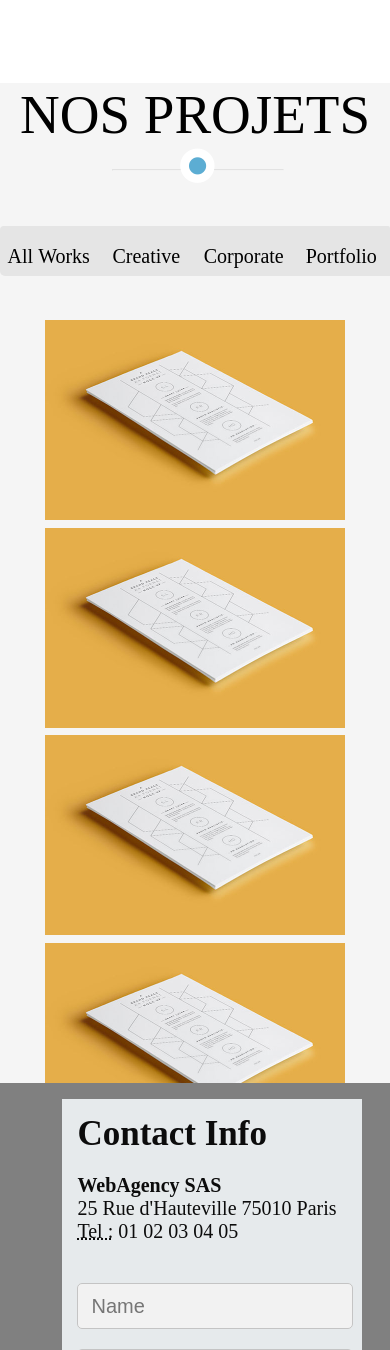
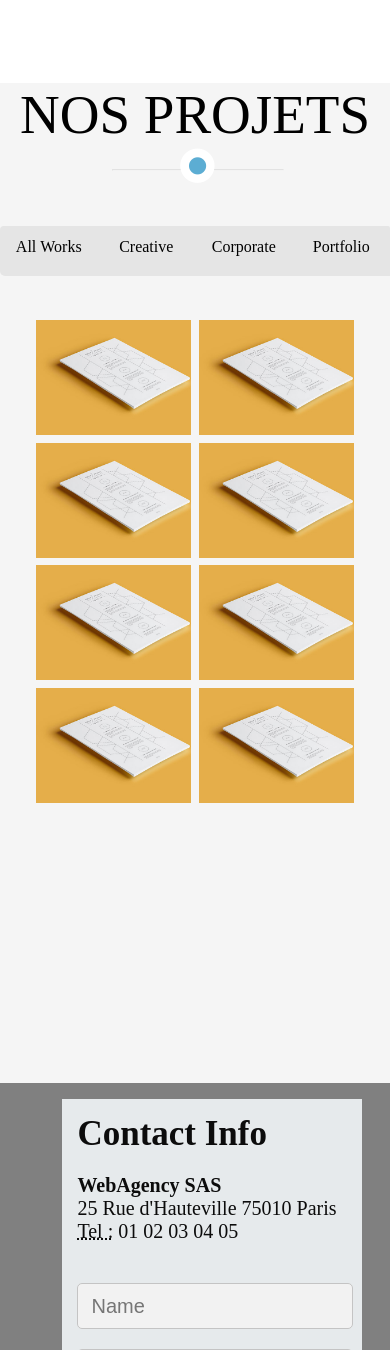
Before and after one commit to JessyBros/P1_DevWeb_Html-CSS-webagency, a PHP site: page / in a window 390 px wide. Shown: the part 1917-3267 px from the top of the page. Run offline with PHP 8.4, Linux system fonts and the light colour scheme.

Commit message:
derniers modification responsive (non terminé)

```diff
--- a/mission1/index.css
+++ b/mission1/index.css
@@ -311,8 +311,8 @@ html, body{
                     font-size:17px;
                     margin: 39px 0 0 68px;
                     position: absolute;
-                    background-color: #f5f5f5;
-                    border:2px solid #f5f5f5;
+                    background-color: white;
+                    border:2px solid white;
                     border-radius: 1000px;
                 }
                 .dispositionServices1:nth-child(3),.dispositionServices2:nth-child(3),.dispositionServices3:nth-child(3){
@@ -370,6 +370,12 @@ html, body{
 			.element:nth-child(2){
                     		margin: 2% 0% 0 0%;
                 	}
+
+
+		}
+
+		@media screen and (max-width: 480px)
+			{
 				#conteneurElement .fa{
 				display:none;
 				}
@@ -389,39 +395,32 @@ html, body{
         justify-content: center;
         text-align: center;
         height: 50px;
-        line-height: 300%;
-
-
+        line-height: 260%;
+        font-size: 21px;
     }
         .rubriqueProjet:nth-child(1){
 	    position: relative;
-            font-size: 20px;
             background-color:#e5e5e5;
             border-radius: 4px 0 0px 5px;
-            width: 100px;
+            width: 110px;
 
             }
         .rubriqueProjet:nth-child(2), .rubriqueProjet:nth-child(3){
 	    position: relative;
-            font-size: 20px;
             background-color:#e5e5e5;
-            width: 100px;
-
-
+            width: 110px;
             }
         .rubriqueProjet:nth-child(4){
 	    position: relative;
-            font-size: 20px;
             background-color:#e5e5e5;
+            width: 110px;
 	    border-radius: 0 2px 0 0;
-            width: 100px;
             }
 
         .rubriqueProjet:nth-child(1):hover, .rubriqueProjet:nth-child(2):hover, .rubriqueProjet:nth-child(3):hover, .rubriqueProjet:nth-child(4):hover{
 	    background-color:#5cadd3;
             color: white;
 	    border-bottom: 4px solid #468cad;
-
         }
 	.triangle{
 	    position: absolute;
@@ -444,17 +443,18 @@ html, body{
         display: flex;
         justify-content:center;
         flex-wrap:wrap;
+	margin-right:4%;
     }
          .projetImage:nth-child(1),.projetImage:nth-child(2),.projetImage:nth-child(3), .projetImage:nth-child(4),.projetImage:nth-child(5),.projetImage:nth-child(6),.projetImage:nth-child(7),.projetImage:nth-child(8){
             	background-image: url("images/portfolio/04.jpg");
 	        background-size:cover;
 	        position:relative;
-	        width:300px;
-            height:200px;
+	        width:375px;
+           	height:250px;
            	margin : 1% 1% 1% 1%;
         }
 
-    /* Mise en place des 8 différentes images ! */
+    /* Mise en formes des 8 différentes images ! */
 
 	.surfaceProjetImage{
 	   position:absolute;
@@ -505,18 +505,53 @@ html, body{
 
 
 		/* RESPONSIVE */
+		@media screen and (max-width: 1712px)
+		{
+			 #conteneurProjetImage{
+				margin:0 0 0 0;
+    			 }
+			.projetImage:nth-child(1),.projetImage:nth-child(2),.projetImage:nth-child(3), .projetImage:nth-child(4),.projetImage:nth-child(5),.projetImage:nth-child(6),.projetImage:nth-child(7),.projetImage:nth-child(8){
+         			width:303px;
+           			height:202px;
+			}
+		}
+
+		@media screen and (max-width: 1180px)
+		{
+			.projetImage:nth-child(1),.projetImage:nth-child(2),.projetImage:nth-child(3), .projetImage:nth-child(4),.projetImage:nth-child(5),.projetImage:nth-child(6),.projetImage:nth-child(7),.projetImage:nth-child(8){
+         			width:210px;
+           			height:140px;
+			}
+		}
 
 
 		@media screen and (max-width: 1280px)
 		{
    			#conteneurProjetImage{
-       				margin:0;
+       				margin:0 0 0 0;
     			}
 			#conteneurProjetImage aside, #conteneurProjetImage .fa{
 	  			display:none;
             		}
                 }
+		@media screen and (max-width: 480px)
+		{
+			#conteneurRubriqueProjet{
+				font-size: 16px;
+			}
+			.projetImage:nth-child(1),.projetImage:nth-child(2),.projetImage:nth-child(3), .projetImage:nth-child(4),.projetImage:nth-child(5),.projetImage:nth-child(6),.projetImage:nth-child(7),.projetImage:nth-child(8){
+         			width:155px;
+           			height:115px;
+			}
+		}
 
+		@media screen and (max-width: 350px)
+		{
+			.projetImage:nth-child(1),.projetImage:nth-child(2),.projetImage:nth-child(3), .projetImage:nth-child(4),.projetImage:nth-child(5),.projetImage:nth-child(6),.projetImage:nth-child(7),.projetImage:nth-child(8){
+
+           			height:80px;
+			}
+		}
 
 /* 4ème partie ; carte avec un formulaire de contact-------------------- */
 
```
Lines whose indentation alone changed are shown as unchanged.
